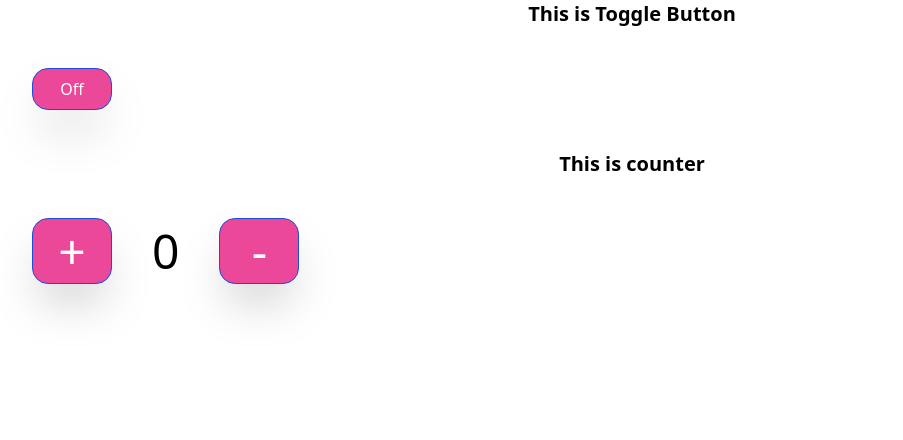
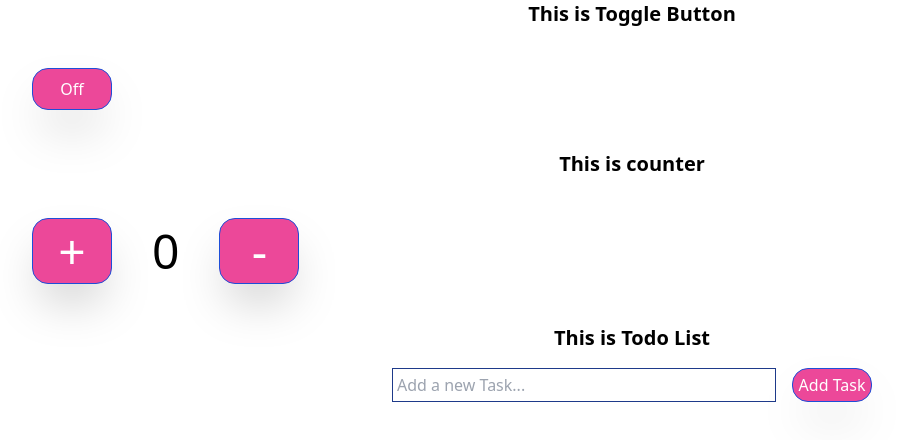
Before and after one commit to ashurbz/apps, a React (Create React App) app: page / in a window 1280 px wide. Shown: the top 440 px of the page, without its empty margins (8-911 px from the left). Built offline with nearby package versions, Linux system fonts and the light colour scheme; the HTML template or start-up script is replaced by a standard one.

Commit message:
added input and folder structure

```diff
--- a/src/App.js
+++ b/src/App.js
@@ -1,10 +1,12 @@
 import TogglePage from "../src/pages/TogglePage";
 import CounterPage from "./pages/CounterPage";
+import TodoPage from "./pages/TodoPage";
 function App() {
   return (
     <div className="App">
       <TogglePage />
       <CounterPage />
+      <TodoPage />
     </div>
   );
 }
--- /dev/null
+++ b/src/components/Todo/Todo.js
@@ -0,0 +1,18 @@
+import React from "react";
+
+const Todo = () => {
+  return (
+    <div className="w-full flex justify-center py-2">
+      <input
+        placeholder="Add a new Task..."
+        className="border border-blue-900 p-1 m-2 w-96 items-center "
+        type="text"
+      />
+      <button className="border border-blue-700 w-20 bg-pink-500 text-white p-1  rounded-2xl m-2 shadow-2xl">
+        Add Task
+      </button>
+    </div>
+  );
+};
+
+export default Todo;
--- /dev/null
+++ b/src/components/Todo/TodoList.js
@@ -0,0 +1,13 @@
+import React from "react";
+import Todo from "./Todo";
+
+const TodoList = () => {
+  return (
+    <div>
+      <h3 className="text-xl text-center font-bold"> This is Todo List</h3>
+      <Todo />
+    </div>
+  );
+};
+
+export default TodoList;
--- /dev/null
+++ b/src/pages/TodoPage.js
@@ -0,0 +1,12 @@
+import React from "react";
+import TodoList from "../components/Todo/TodoList";
+
+const TodoPage = () => {
+  return (
+    <div>
+      <TodoList />
+    </div>
+  );
+};
+
+export default TodoPage;
```
